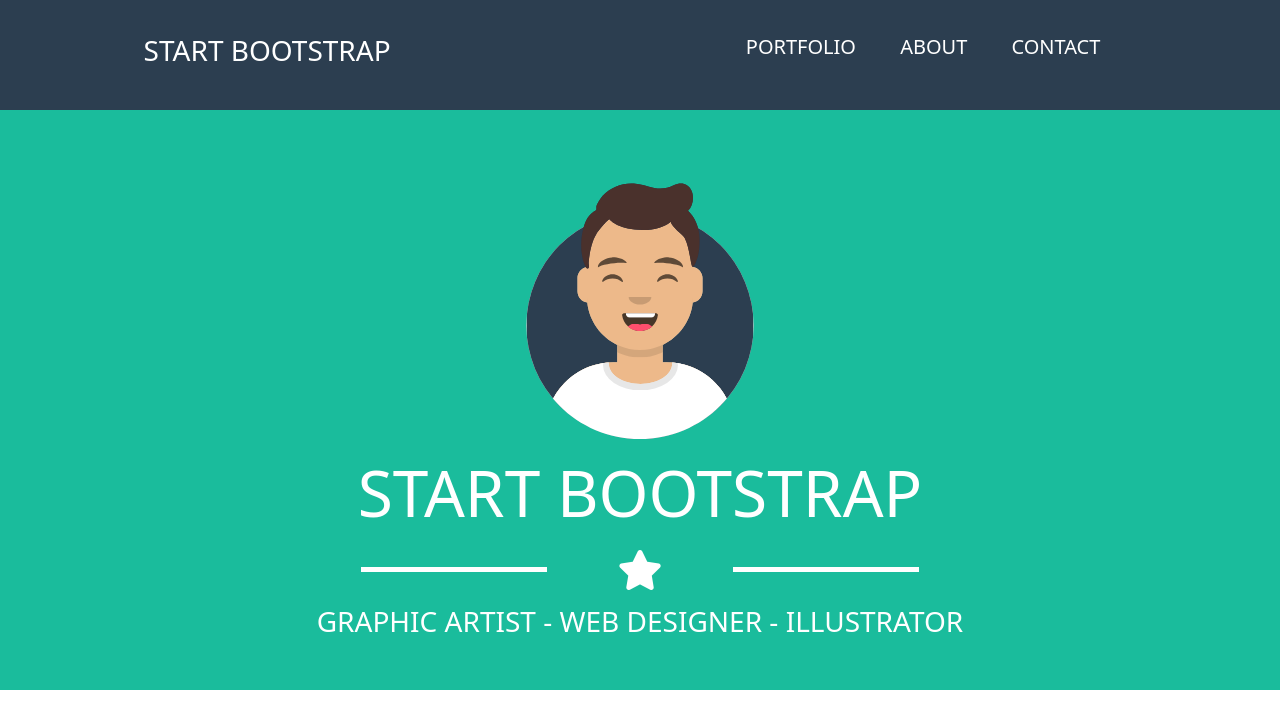
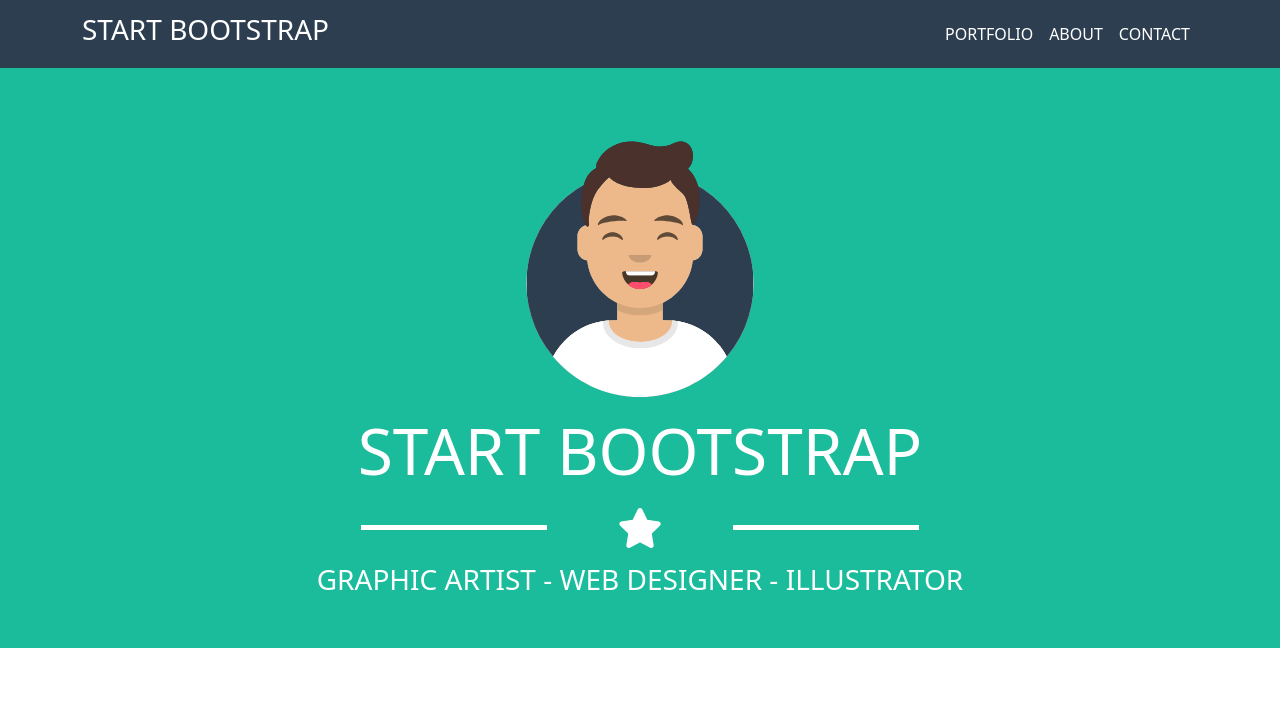
Before and after one commit to Stefanoclz/html-css-bootstrap-freelancer, a plain HTML site: page index.html in a window 1280 px wide. Shown: the top 717 px of the page. Drawn offline with nearby package versions, Linux system fonts and the light colour scheme.

Commit message:
sostituita navbar con bootstrap, vecchia navbar ancora in commento

```diff
--- a/index.html
+++ b/index.html
@@ -17,7 +17,7 @@
 <body>
 
     <header class="bg-blue">
-        <div class="nav justify-content-around align-items-center py-4">
+        <!-- <div class="nav justify-content-around align-items-center py-4">
             <div class="logo">
                 <h3>START BOOTSTRAP</h3>
             </div>
@@ -30,7 +30,32 @@
                 </ul>
                 <i class="fa-solid fa-bars btn d-lg-none d-md-none d-sm-block white"></i>
             </div>
-        </div>
+        </div> -->
+
+        <nav class="navbar navbar-expand-lg navbar-dark">
+            <div class="container">
+                <a class="navbar-brand" href="#">
+                    <h3>START BOOTSTRAP</h3>
+                </a>
+                <button class="navbar-toggler" type="button" data-bs-toggle="collapse" data-bs-target="#navbarNav"
+                    aria-controls="navbarNav" aria-expanded="false" aria-label="Toggle navigation">
+                    <span class="navbar-toggler-icon"></span>
+                </button>
+                <div class="collapse navbar-collapse flex-grow-0" id="navbarNav">
+                    <ul class="navbar-nav">
+                        <li class="nav-item">
+                            <a class="nav-link active" href="#portfolio">PORTFOLIO</a>
+                        </li>
+                        <li class="nav-item">
+                            <a class="nav-link active" href="#about">ABOUT</a>
+                        </li>
+                        <li class="nav-item">
+                            <a class="nav-link active" href="#contact">CONTACT</a>
+                        </li>
+                    </ul>
+                </div>
+            </div>
+        </nav>
     </header>
 
     <!-- inizio jumbo -->
```
